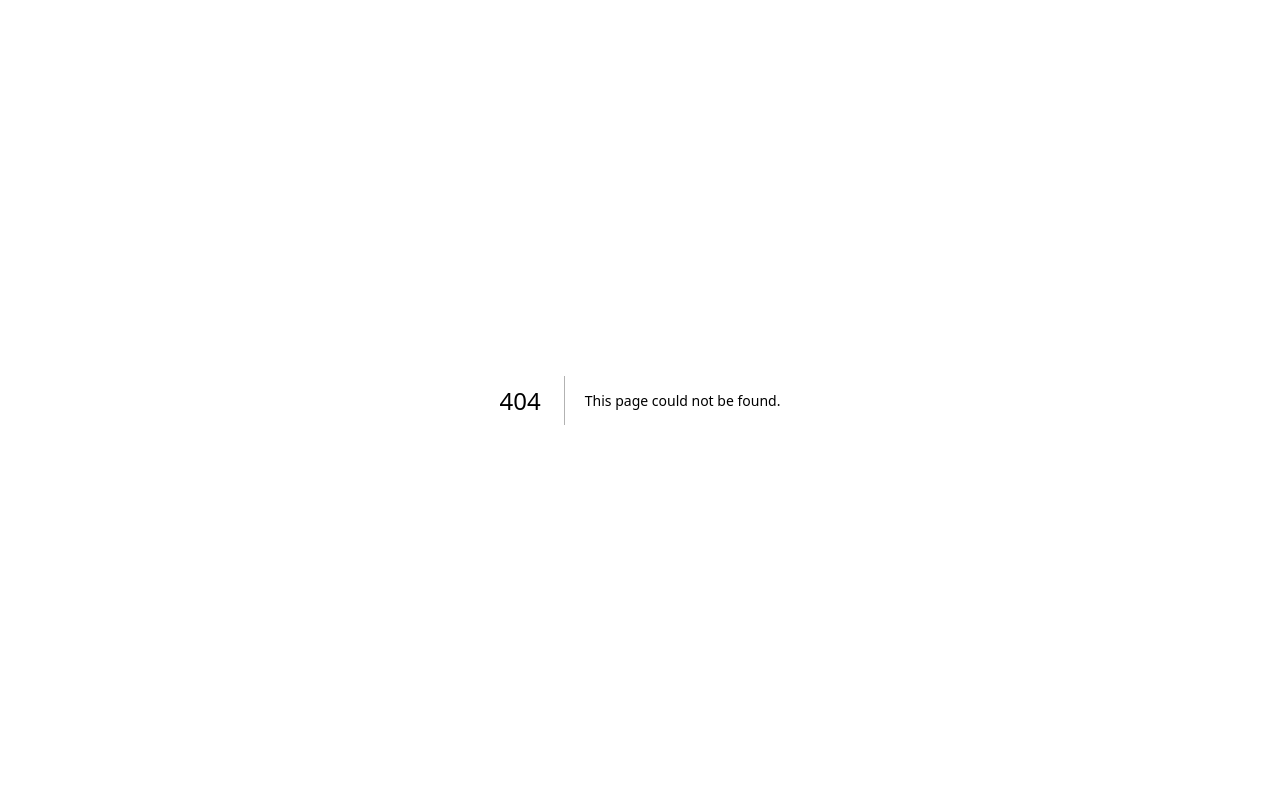
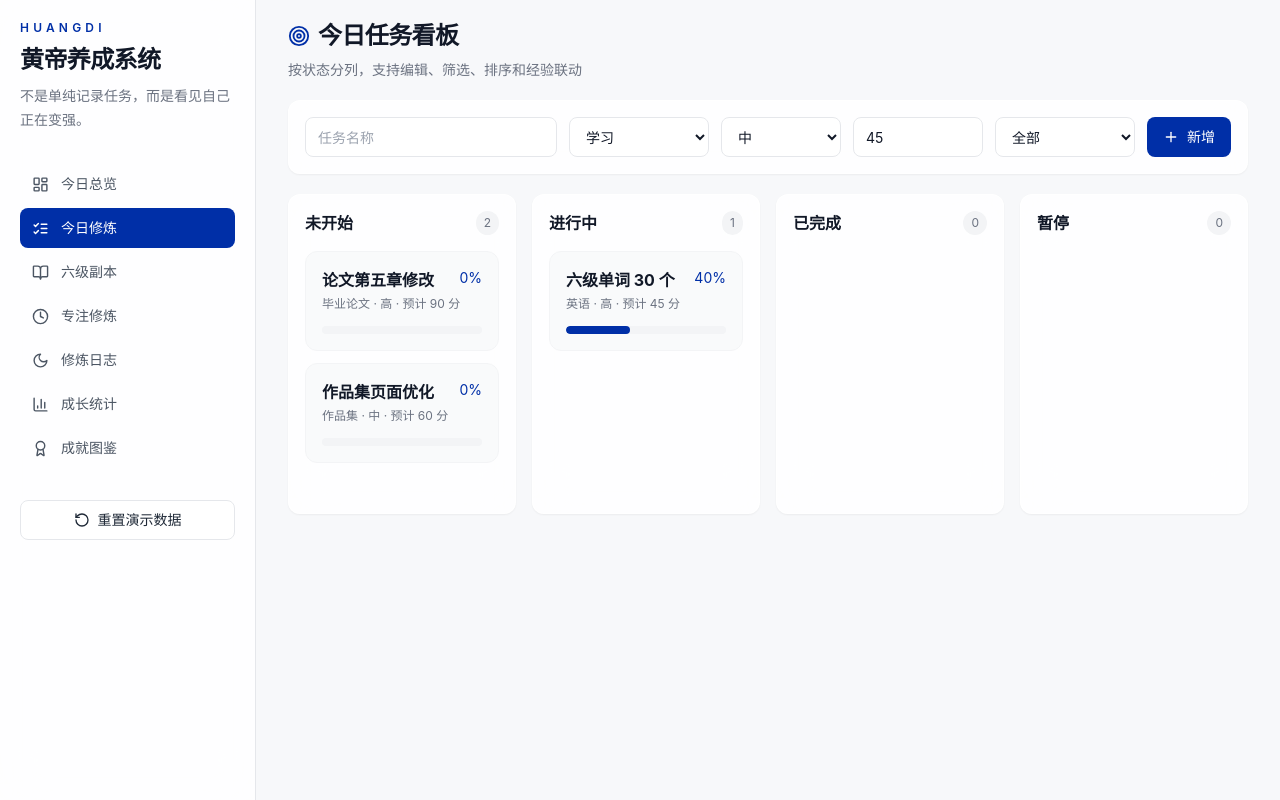
Before and after one commit to f1onah/huangdi-system, a Next.js app: page /tasks in a window 1280 px wide. Before the commit this address had no page. Built offline with nearby package versions, Linux system fonts and the light colour scheme.

Commit message:
Add tasks route

```diff
--- /dev/null
+++ b/app/tasks/page.tsx
@@ -0,0 +1,7 @@
+"use client";
+
+import { HuangdiApp } from "@/components/HuangdiApp";
+
+export default function TasksPage() {
+  return <HuangdiApp initialTab="tasks" />;
+}
```
